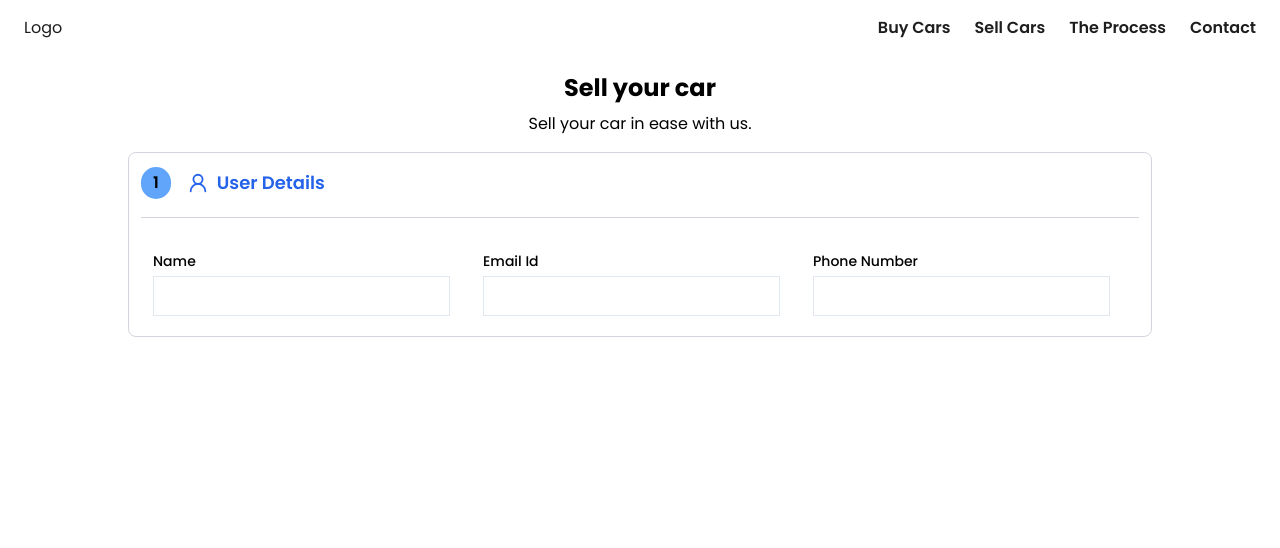
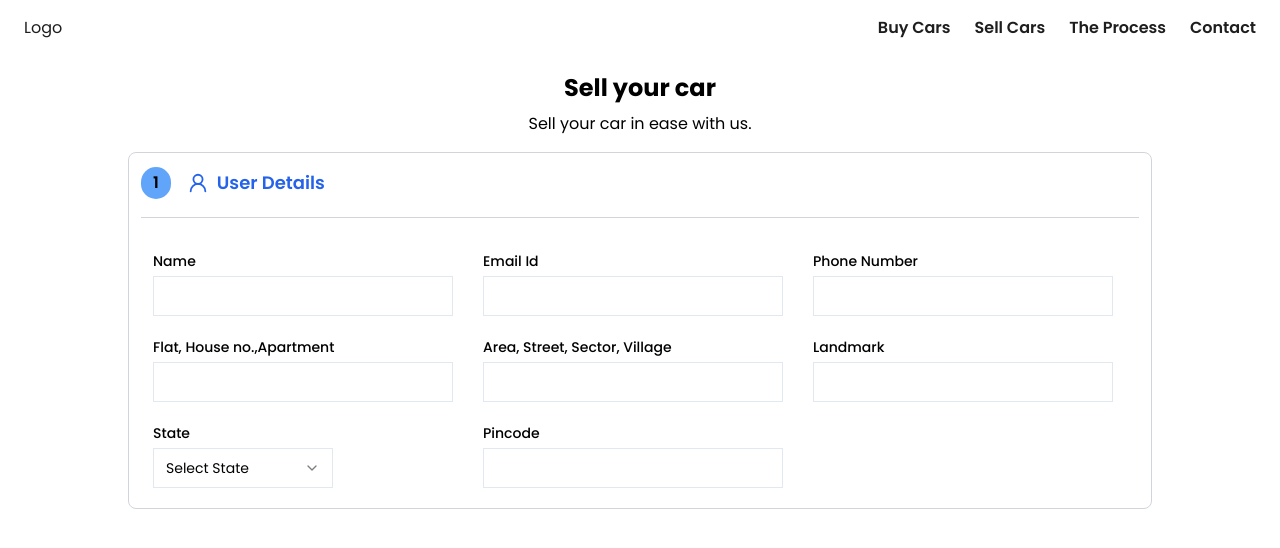
Before and after one commit to Betaray-Bill/Silver-White, a React (Vite) app in the folder client/: page /sell-cars in a window 1280 px wide. Shown: the top 548 px of the page. Built offline with nearby package versions, Linux system fonts and the light colour scheme.

Commit message:
sell page - user details

```diff
--- a/client/package.json
+++ b/client/package.json
@@ -12,6 +12,7 @@
   "dependencies": {
     "@radix-ui/react-dropdown-menu": "^2.1.4",
     "@radix-ui/react-label": "^2.1.1",
+    "@radix-ui/react-select": "^2.1.4",
     "@reduxjs/toolkit": "^2.5.0",
     "class-variance-authority": "^0.7.1",
     "clsx": "^2.1.1",
--- a/client/src/Layout/Sell/Components/UserDetails.jsx
+++ b/client/src/Layout/Sell/Components/UserDetails.jsx
@@ -1,17 +1,67 @@
-import { Input } from '@/components/ui/input'
-import { Label } from '@/components/ui/label'
-import { User2Icon } from 'lucide-react'
+import {Input} from '@/components/ui/input'
+import {Label} from '@/components/ui/label'
+import {User2Icon} from 'lucide-react'
 import React from 'react'
+import {
+    Select,
+    SelectContent,
+    SelectItem,
+    SelectTrigger,
+    SelectValue,
+  } from "@/components/ui/select"
+
+const indianStatesAndUTs = [
+    "Andhra Pradesh",
+    "Arunachal Pradesh",
+    "Assam",
+    "Bihar",
+    "Chhattisgarh",
+    "Goa",
+    "Gujarat",
+    "Haryana",
+    "Himachal Pradesh",
+    "Jharkhand",
+    "Karnataka",
+    "Kerala",
+    "Madhya Pradesh",
+    "Maharashtra",
+    "Manipur",
+    "Meghalaya",
+    "Mizoram",
+    "Nagaland",
+    "Odisha",
+    "Punjab",
+    "Rajasthan",
+    "Sikkim",
+    "Tamil Nadu",
+    "Telangana",
+    "Tripura",
+    "Uttar Pradesh",
+    "Uttarakhand",
+    "West Bengal",
+    "Andaman and Nicobar Islands",
+    "Chandigarh",
+    "Dadra and Nagar Haveli and Daman and Diu",
+    "Delhi",
+    "Jammu and Kashmir",
+    "Ladakh",
+    "Lakshadweep",
+    "Puducherry"
+  ];
 
 function UserDetails() {
     return (
-        <div className='my-4 py-2 px-3 border border-gray-300 w-[80vw] rounded-md' style={{borderRadius:'8px'}}>
+        <div
+            className='my-4 py-2 px-3 border border-gray-300 w-[80vw] rounded-md'
+            style={{
+            borderRadius: '8px'
+        }}>
             <div className='flex justify-start items-center pb-3 border-b border-gray-300'>
                 <div>
                     <p className='bg-blue-400 py-1 px-3 font-semibold rounded-full'>1</p>
                 </div>
                 <div className='flex items-center text-blue-600 ml-4'>
-                    <User2Icon size={22} />
+                    <User2Icon size={22}/>
                     <h1 className='text-lg ml-2 font-semibold text-center my-2'>User Details</h1>
                 </div>
             </div>
@@ -21,16 +71,49 @@
             <div className='grid grid-cols-3 gap-4 mt-4 p-3'>
                 <div className='flex items-start flex-col'>
                     <Label className="my-2" htmlFor='name'>Name</Label>
-                    <Input type='text' className='w-max ' />
+                    <Input type='text' className=''/>
                 </div>
                 <div className='flex items-start flex-col'>
                     <Label className="my-2" htmlFor='email'>Email Id</Label>
-                    <Input type='email' className='w-max ' />
+                    <Input type='email' className=''/>
                 </div>
                 <div className='flex items-start flex-col'>
                     <Label className="my-2" htmlFor='phoneNumber'>Phone Number</Label>
-                    <Input type='number' className='w-max ' />
+                    <Input type='number' className=''/>
                 </div>
+                <div className='flex items-start flex-col'>
+                    <Label className="my-2" htmlFor='flat'>Flat, House no.,Apartment
+                    </Label>
+                    <Input type='text' className=''/>
+                </div>
+                <div className='flex items-start flex-col'>
+                    <Label className="my-2" htmlFor='area'>Area, Street, Sector, Village</Label>
+                    <Input type='text' className=''/>
+                </div>
+                <div className='flex items-start flex-col'>
+                    <Label className="my-2" htmlFor='area'>Landmark</Label>
+                    <Input type='text' className=''/>
+                </div>
+                <div className='flex items-start flex-col'>
+                    <Label className="my-2" htmlFor='area'>State</Label>
+                    <Select>
+                        <SelectTrigger className="w-[180px]">
+                            <SelectValue placeholder="Select State"/>
+                        </SelectTrigger>
+                        <SelectContent>
+                            {
+                                indianStatesAndUTs.map((state, index) => (
+                                    <SelectItem key={index} value={state}>{state}</SelectItem>
+                                ))
+                            }
+                        </SelectContent>
+                    </Select>
+                </div>
+                <div className='flex items-start flex-col'>
+                    <Label className="my-2" htmlFor='area'>Pincode</Label>
+                    <Input type='number' className=''/>
+                </div>
+
             </div>
         </div>
     )
--- /dev/null
+++ b/client/src/Layout/Sell/Sell.jsx
@@ -0,0 +1,11 @@
+import React from 'react'
+
+function Sell() {
+  return (
+    <div>
+      Sell
+    </div>
+  )
+}
+
+export default Sell
--- a/client/src/components/ui/input.jsx
+++ b/client/src/components/ui/input.jsx
@@ -7,7 +7,7 @@
     (<input
       type={type}
       className={cn(
-        "flex h-10 w-full rounded-lg border border-slate-200 bg-white px-3 py-2 text-base ring-offset-white file:border-0 file:bg-transparent file:text-sm file:font-medium file:text-slate-950 placeholder:text-slate-500 focus-visible:outline-none focus-visible:ring-2 focus-visible:ring-slate-950 focus-visible:ring-offset-2 disabled:cursor-not-allowed disabled:opacity-50 md:text-sm dark:border-slate-800 dark:bg-slate-950 dark:ring-offset-slate-950 dark:file:text-slate-50 dark:placeholder:text-slate-400 dark:focus-visible:ring-slate-300",
+        "flex h-10 w-[300px] rounded-md border border-slate-200 bg-white px-3 py-2 text-base ring-offset-white file:border-0 file:bg-transparent file:text-sm file:font-medium file:text-slate-950 placeholder:text-slate-500 focus-visible:outline-none focus-visible:ring-2 focus-visible:ring-slate-950 focus-visible:ring-offset-2 disabled:cursor-not-allowed disabled:opacity-50 md:text-sm dark:border-slate-800 dark:bg-slate-950 dark:ring-offset-slate-950 dark:file:text-slate-50 dark:placeholder:text-slate-400 dark:focus-visible:ring-slate-300",
         className
       )}
       ref={ref}
--- /dev/null
+++ b/client/src/components/ui/select.jsx
@@ -0,0 +1,120 @@
+import * as React from "react"
+import * as SelectPrimitive from "@radix-ui/react-select"
+import { Check, ChevronDown, ChevronUp } from "lucide-react"
+
+import { cn } from "@/lib/utils"
+
+const Select = SelectPrimitive.Root
+
+const SelectGroup = SelectPrimitive.Group
+
+const SelectValue = SelectPrimitive.Value
+
+const SelectTrigger = React.forwardRef(({ className, children, ...props }, ref) => (
+  <SelectPrimitive.Trigger
+    ref={ref}
+    className={cn(
+      "flex h-10 w-full items-center justify-between rounded-md border border-slate-200 bg-white px-3 py-2 text-sm ring-offset-white placeholder:text-slate-500 focus:outline-none focus:ring-2 focus:ring-slate-950 focus:ring-offset-2 disabled:cursor-not-allowed disabled:opacity-50 [&>span]:line-clamp-1 dark:border-slate-800 dark:bg-slate-950 dark:ring-offset-slate-950 dark:placeholder:text-slate-400 dark:focus:ring-slate-300",
+      className
+    )}
+    {...props}>
+    {children}
+    <SelectPrimitive.Icon asChild>
+      <ChevronDown className="h-4 w-4 opacity-50" />
+    </SelectPrimitive.Icon>
+  </SelectPrimitive.Trigger>
+))
+SelectTrigger.displayName = SelectPrimitive.Trigger.displayName
+
+const SelectScrollUpButton = React.forwardRef(({ className, ...props }, ref) => (
+  <SelectPrimitive.ScrollUpButton
+    ref={ref}
+    className={cn("flex cursor-default items-center justify-center py-1", className)}
+    {...props}>
+    <ChevronUp className="h-4 w-4" />
+  </SelectPrimitive.ScrollUpButton>
+))
+SelectScrollUpButton.displayName = SelectPrimitive.ScrollUpButton.displayName
+
+const SelectScrollDownButton = React.forwardRef(({ className, ...props }, ref) => (
+  <SelectPrimitive.ScrollDownButton
+    ref={ref}
+    className={cn("flex cursor-default items-center justify-center py-1", className)}
+    {...props}>
+    <ChevronDown className="h-4 w-4" />
+  </SelectPrimitive.ScrollDownButton>
+))
+SelectScrollDownButton.displayName =
+  SelectPrimitive.ScrollDownButton.displayName
+
+const SelectContent = React.forwardRef(({ className, children, position = "popper", ...props }, ref) => (
+  <SelectPrimitive.Portal>
+    <SelectPrimitive.Content
+      ref={ref}
+      className={cn(
+        "relative z-50 max-h-96 min-w-[8rem] overflow-hidden rounded-md border border-slate-200 bg-white text-slate-950 shadow-md data-[state=open]:animate-in data-[state=closed]:animate-out data-[state=closed]:fade-out-0 data-[state=open]:fade-in-0 data-[state=closed]:zoom-out-95 data-[state=open]:zoom-in-95 data-[side=bottom]:slide-in-from-top-2 data-[side=left]:slide-in-from-right-2 data-[side=right]:slide-in-from-left-2 data-[side=top]:slide-in-from-bottom-2 dark:border-slate-800 dark:bg-slate-950 dark:text-slate-50",
+        position === "popper" &&
+          "data-[side=bottom]:translate-y-1 data-[side=left]:-translate-x-1 data-[side=right]:translate-x-1 data-[side=top]:-translate-y-1",
+        className
+      )}
+      position={position}
+      {...props}>
+      <SelectScrollUpButton />
+      <SelectPrimitive.Viewport
+        className={cn("p-1", position === "popper" &&
+          "h-[var(--radix-select-trigger-height)] w-full min-w-[var(--radix-select-trigger-width)]")}>
+        {children}
+      </SelectPrimitive.Viewport>
+      <SelectScrollDownButton />
+    </SelectPrimitive.Content>
+  </SelectPrimitive.Portal>
+))
+SelectContent.displayName = SelectPrimitive.Content.displayName
+
+const SelectLabel = React.forwardRef(({ className, ...props }, ref) => (
+  <SelectPrimitive.Label
+    ref={ref}
+    className={cn("py-1.5 pl-8 pr-2 text-sm font-semibold", className)}
+    {...props} />
+))
+SelectLabel.displayName = SelectPrimitive.Label.displayName
+
+const SelectItem = React.forwardRef(({ className, children, ...props }, ref) => (
+  <SelectPrimitive.Item
+    ref={ref}
+    className={cn(
+      "relative flex w-full cursor-default select-none items-center rounded-sm py-1.5 pl-8 pr-2 text-sm outline-none focus:bg-slate-100 focus:text-slate-900 data-[disabled]:pointer-events-none data-[disabled]:opacity-50 dark:focus:bg-slate-800 dark:focus:text-slate-50",
+      className
+    )}
+    {...props}>
+    <span className="absolute left-2 flex h-3.5 w-3.5 items-center justify-center">
+      <SelectPrimitive.ItemIndicator>
+        <Check className="h-4 w-4" />
+      </SelectPrimitive.ItemIndicator>
+    </span>
+
+    <SelectPrimitive.ItemText>{children}</SelectPrimitive.ItemText>
+  </SelectPrimitive.Item>
+))
+SelectItem.displayName = SelectPrimitive.Item.displayName
+
+const SelectSeparator = React.forwardRef(({ className, ...props }, ref) => (
+  <SelectPrimitive.Separator
+    ref={ref}
+    className={cn("-mx-1 my-1 h-px bg-slate-100 dark:bg-slate-800", className)}
+    {...props} />
+))
+SelectSeparator.displayName = SelectPrimitive.Separator.displayName
+
+export {
+  Select,
+  SelectGroup,
+  SelectValue,
+  SelectTrigger,
+  SelectContent,
+  SelectLabel,
+  SelectItem,
+  SelectSeparator,
+  SelectScrollUpButton,
+  SelectScrollDownButton,
+}
```
Also changed, not shown: 1 other file (tests, documents, lock files or other folders).
